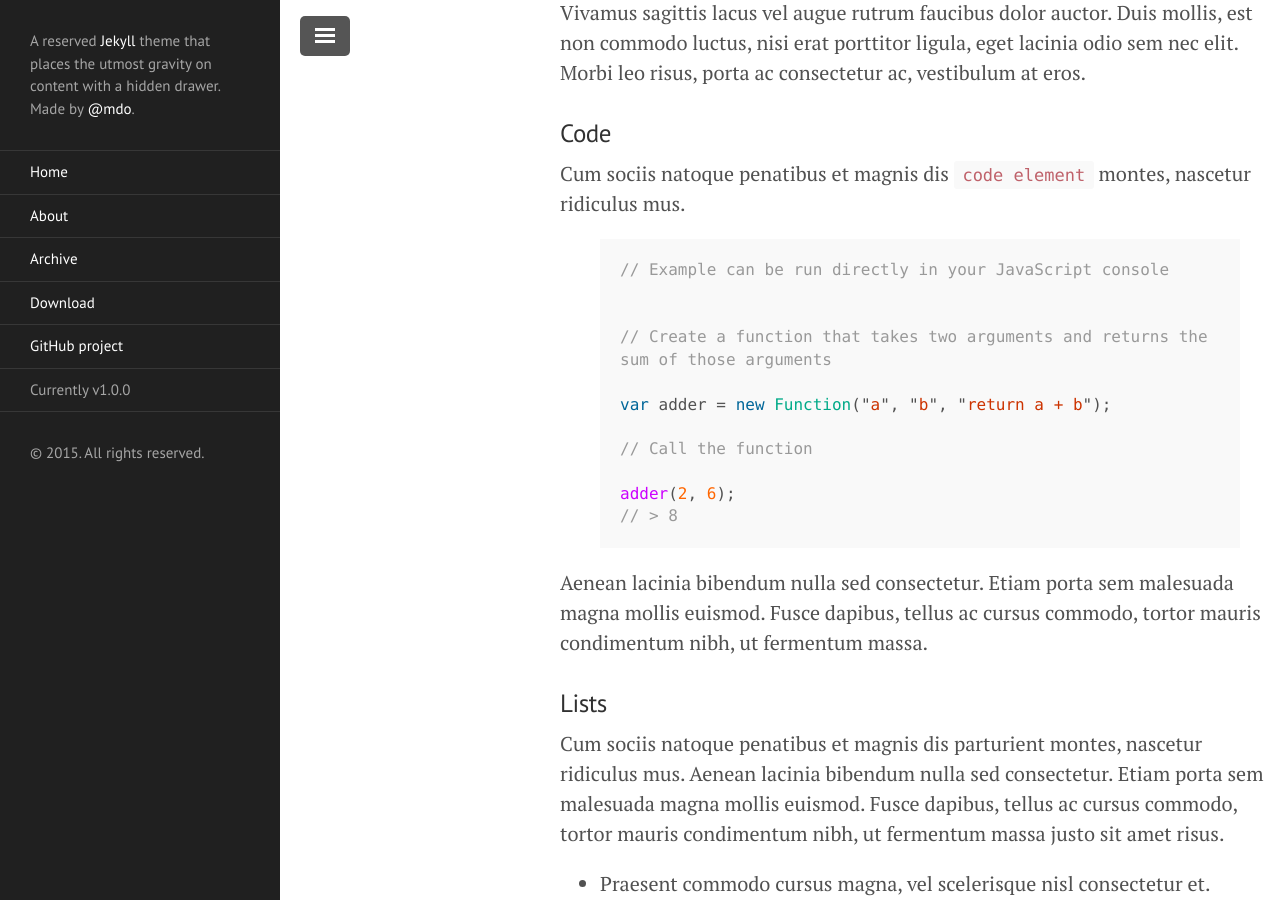
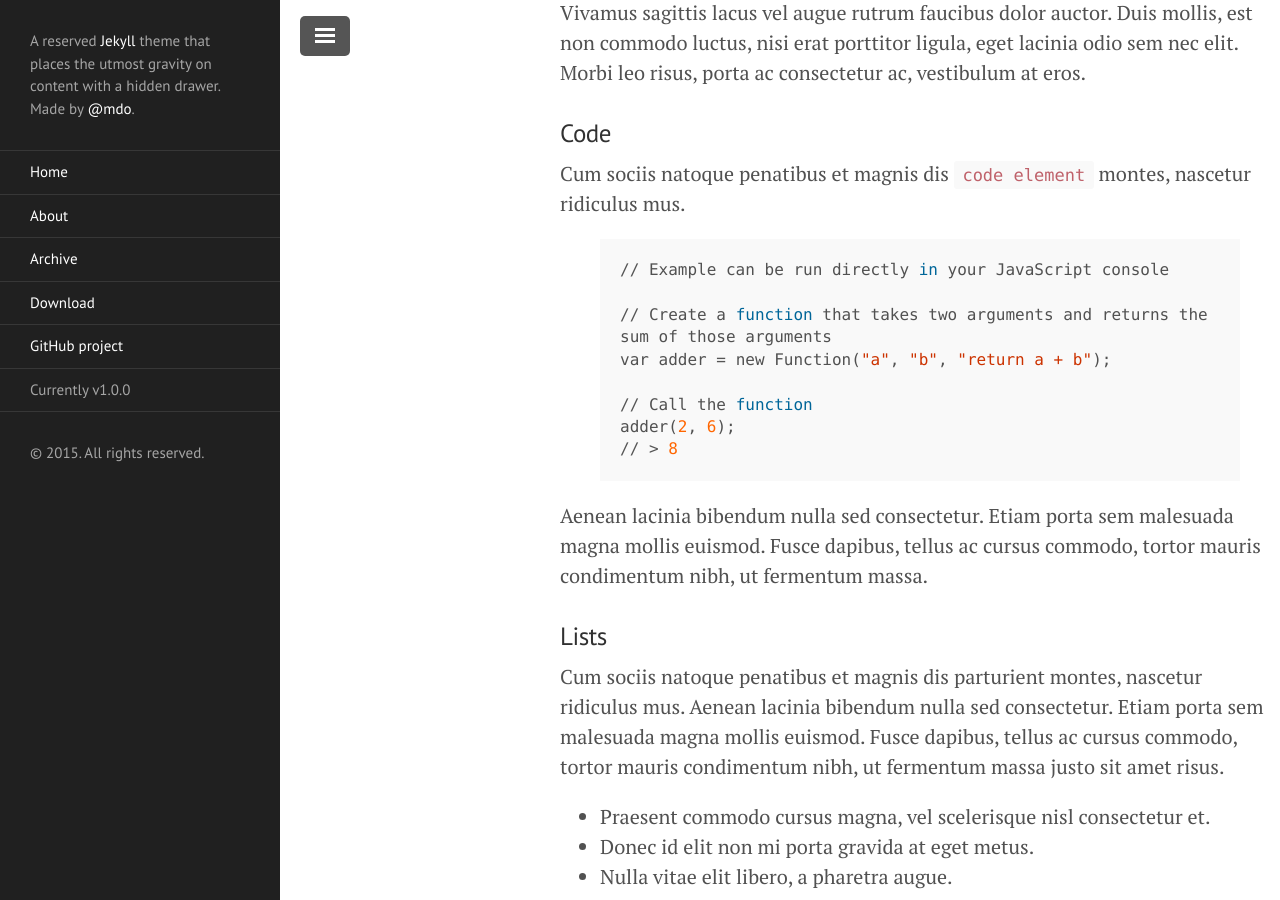
Before and after one commit to michaeldorman/michaeldorman.github.io, a Jekyll site: the page built from _posts/2014-01-01-example-content.md, in a window 1280 px wide and 900 px high, scrolled down 1193 px. Built offline with Jekyll 4.4.1, drawn with Linux system fonts in a browser that asks for light colours.

Commit message:
Update 2014-01-01-example-content.md

```diff
--- a/_posts/2014-01-01-example-content.md
+++ b/_posts/2014-01-01-example-content.md
@@ -35,7 +35,7 @@ Vivamus sagittis lacus vel augue rutrum faucibus dolor auctor. Duis mollis, est
 
 Cum sociis natoque penatibus et magnis dis `code element` montes, nascetur ridiculus mus.
 
-{% highlight js %}
+{% highlight r %}
 // Example can be run directly in your JavaScript console
 
 // Create a function that takes two arguments and returns the sum of those arguments
```
